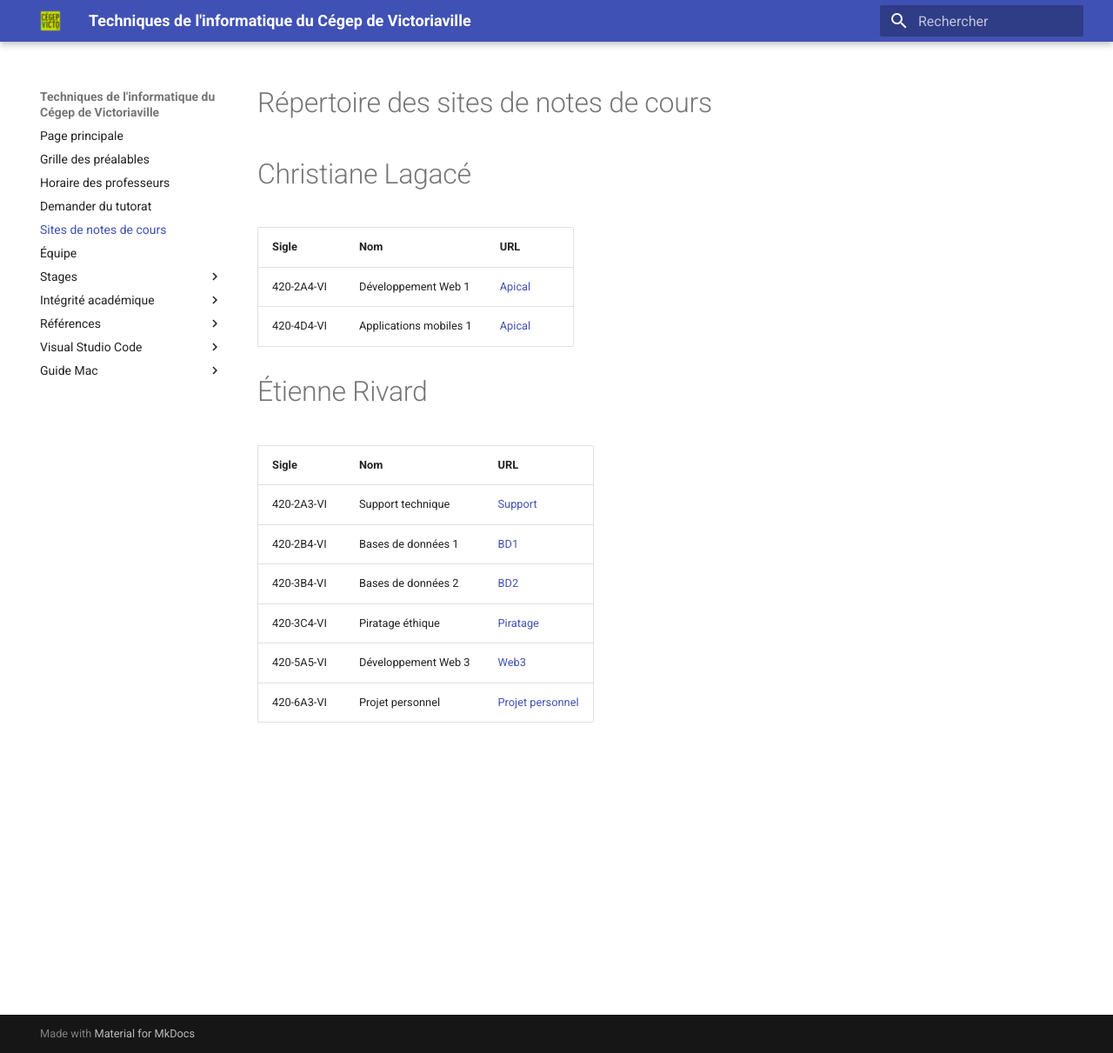
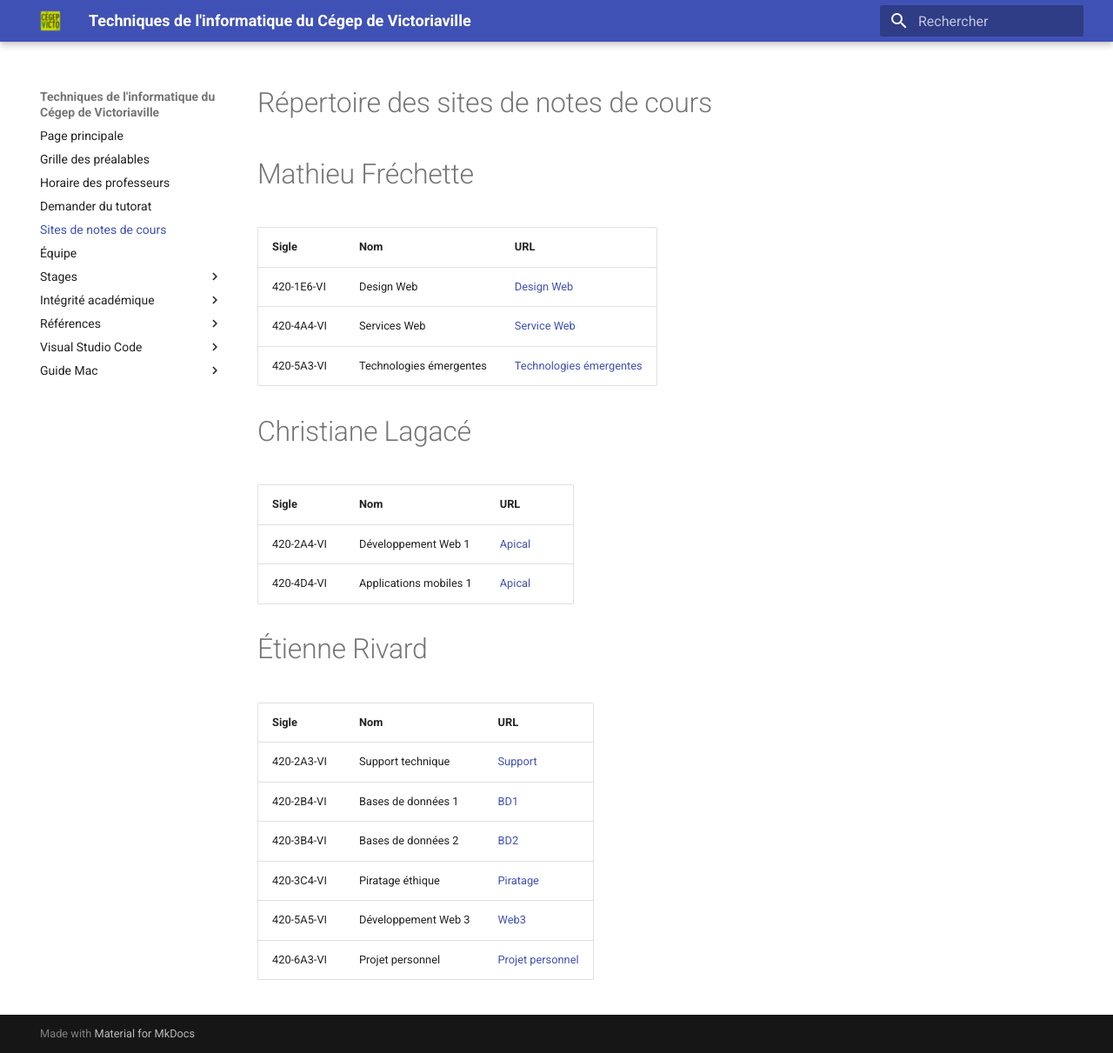
Before and after one commit to cegepvictoetienne/techinfo, an MkDocs documentation site: the page built from wiki/sites.md, in a window 1280 px wide and 1211 px high. Shown: the whole window at 87% size. Built offline with MkDocs 1.6.1 and Material for MkDocs 9.7.7, drawn with Linux system fonts in a browser that asks for light colours.

Commit message:
ajout des sites de Mathieu

```diff
--- a/wiki/sites.md
+++ b/wiki/sites.md
@@ -1,4 +1,13 @@
 # Répertoire des sites de notes de cours
+
+# Mathieu Fréchette
+
+| Sigle | Nom | URL |
+|-------|-----|-----|
+| 420-1E6-VI | Design Web | [Design Web](https://design-web-victo.github.io/)|
+| 420-4A4-VI | Services Web | [Service Web](https://services-web-victo.github.io/)|
+| 420-5A3-VI | Technologies émergentes | [Technologies émergentes](https://technologies-emergentes.github.io/)|
+
 
 # Christiane Lagacé
 
@@ -6,6 +15,7 @@
 |-------|-----|-----|
 | 420-2A4-VI | Développement Web 1 | [Apical](https://apical.xyz)|
 | 420-4D4-VI | Applications mobiles 1 | [Apical](https://apical.xyz)|
+
 
 # Étienne Rivard
 
```
